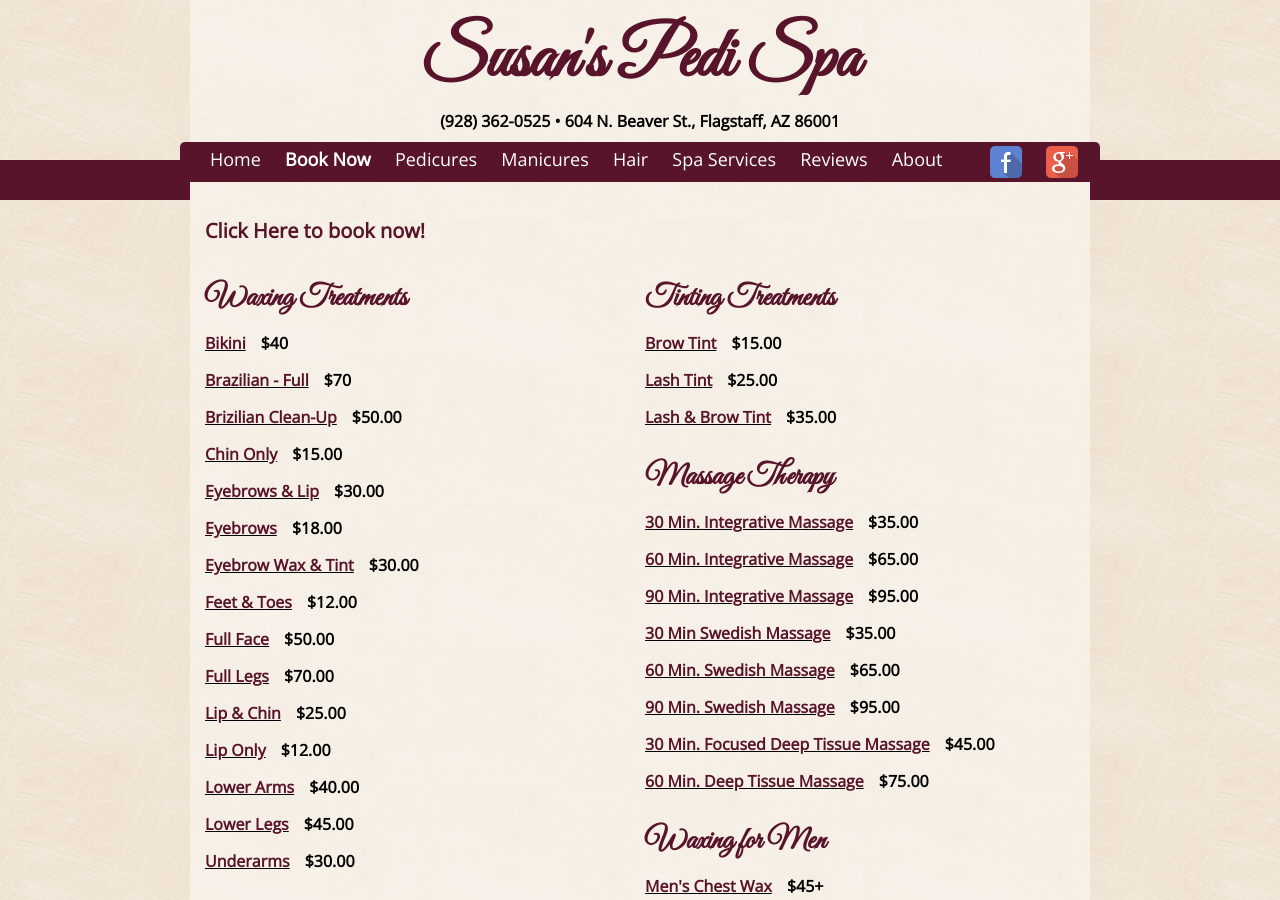
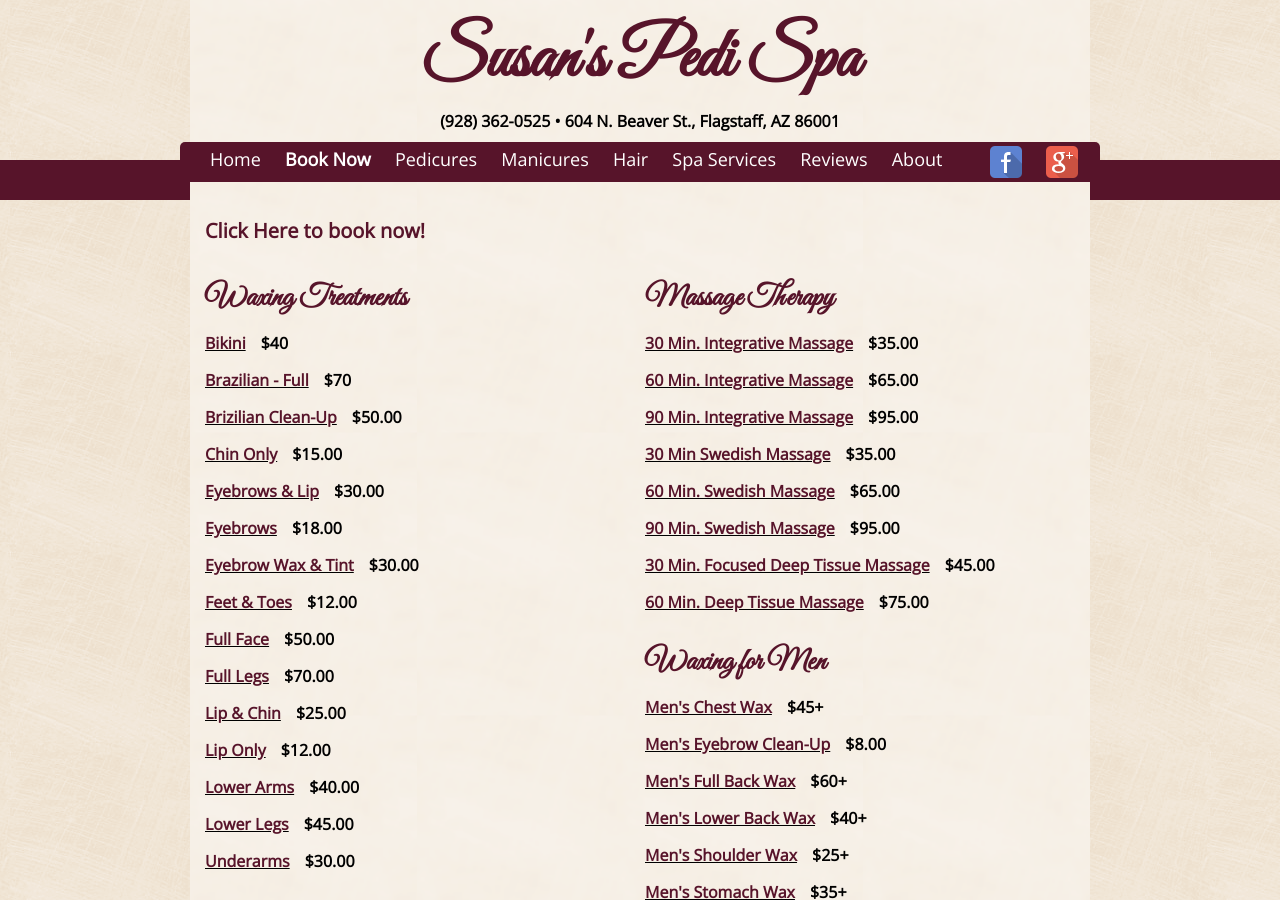
Before and after one commit to susanspedispa/susanspedispa.github.io, a Jekyll site: the page built from menu/spa.html, in a window 1280 px wide and 900 px high. Built offline with Jekyll 4.4.1, drawn with Linux system fonts in a browser that asks for light colours.

Commit message:
Update spa.yml

```diff
--- a/_data/spa.yml
+++ b/_data/spa.yml
@@ -79,20 +79,6 @@ menu:
 
 - position: right
   groups:
-    - name: Tinting Treatments
-      treatments:
-        - name: Brow Tint
-          price: $15.00
-          description:
-
-        - name: Lash Tint
-          price: $25.00
-          description:
-
-        - name: Lash & Brow Tint
-          price: $35.00
-          description:
-
     - name: Massage Therapy
       treatments:
         - name: 30 Min. Integrative Massage
```
